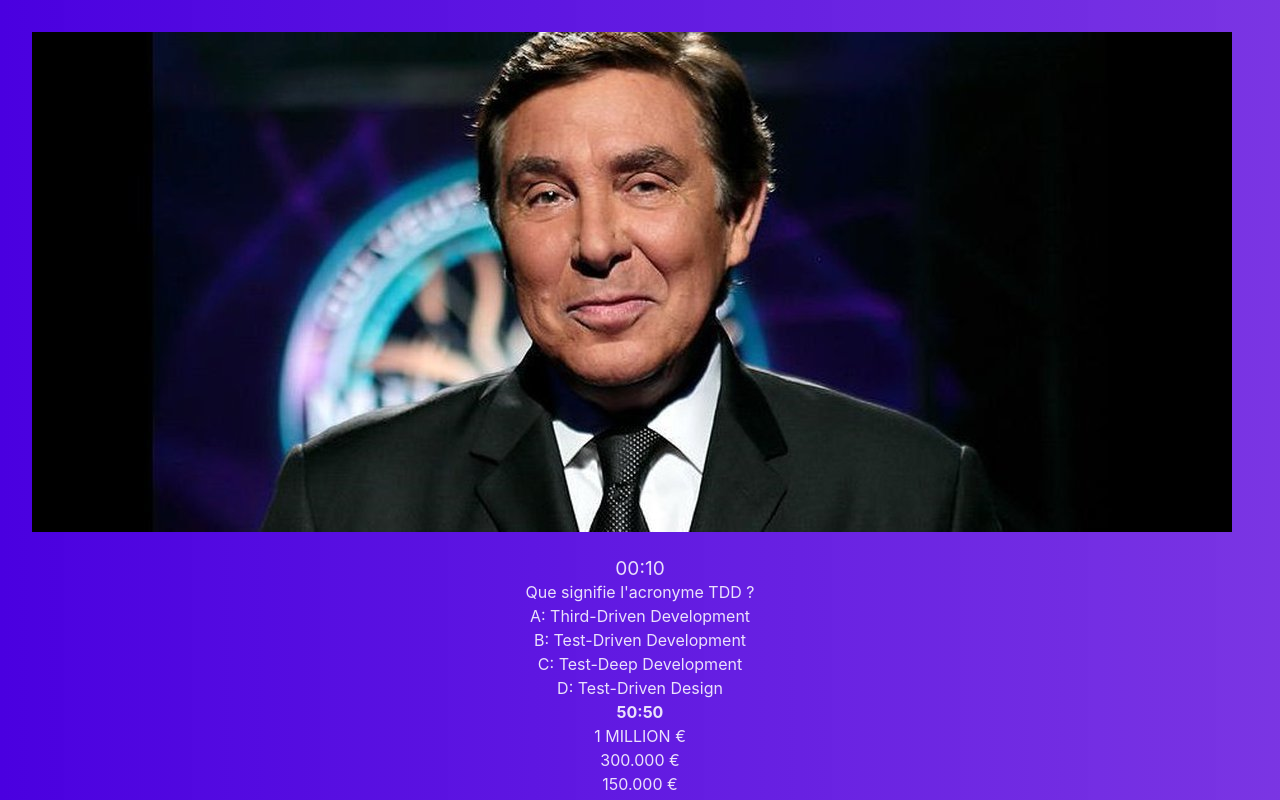
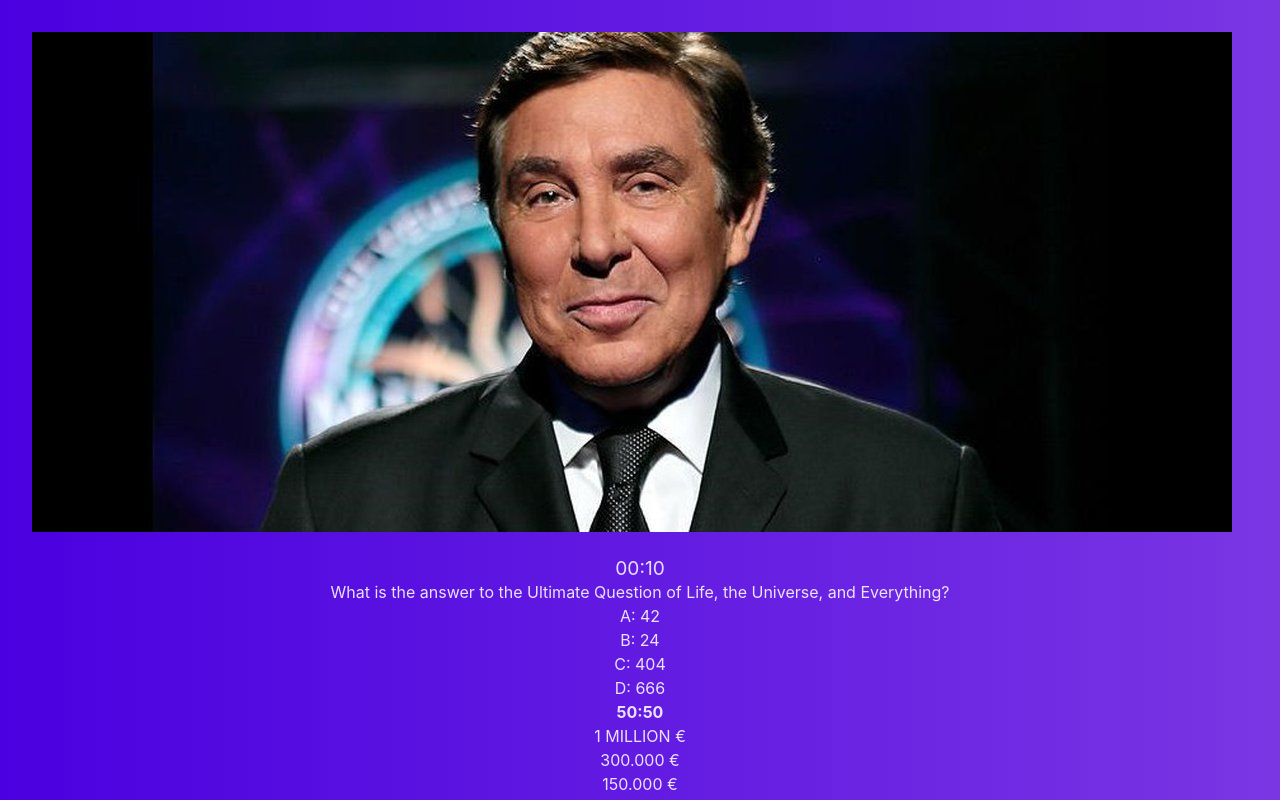
Before and after one commit to krumpyzoid/millionnaire, a React (Vite) app: page / in a window 1280 px wide. Shown: the top 800 px of the page. Built offline with nearby package versions, Linux system fonts and the light colour scheme.

Commit message:
connect CurrentQuestionComponent to the core-logic

```diff
--- a/package.json
+++ b/package.json
@@ -15,6 +15,7 @@
     "axios": "^1.5.1",
     "react": "^18.2.0",
     "react-dom": "^18.2.0",
+    "react-redux": "^8.1.3",
     "react-spring": "^9.7.3"
   },
   "devDependencies": {
--- a/src/main.tsx
+++ b/src/main.tsx
@@ -1,10 +1,30 @@
-import React from 'react'
-import ReactDOM from 'react-dom/client'
-import App from './App.tsx'
-import './index.css'
+import React from "react";
+import ReactDOM from "react-dom/client";
+import App from "./App.tsx";
+import "./index.css";
+import { initReduxStore } from "./who-wants-to-be-millionaire/store/reduxStore.ts";
+import { QuestionGatewayStub } from "./who-wants-to-be-millionaire/adapters/secondary/gateways/questionGatewayStub.ts";
+import { Provider } from "react-redux";
 
-ReactDOM.createRoot(document.getElementById('root')!).render(
+const questionGateway = new QuestionGatewayStub();
+const store = initReduxStore({ questionGateway });
+
+questionGateway.question = {
+  id: "1",
+  label:
+    "What is the answer to the Ultimate Question of Life, the Universe, and Everything?",
+  possibleAnswers: {
+    A: "42",
+    B: "24",
+    C: "404",
+    D: "666",
+  },
+};
+
+ReactDOM.createRoot(document.getElementById("root")!).render(
   <React.StrictMode>
-    <App />
+    <Provider store={store}>
+      <App />
+    </Provider>
   </React.StrictMode>,
-)
+);
--- a/src/who-wants-to-be-millionaire/CurrentQuestion.component.tsx
+++ b/src/who-wants-to-be-millionaire/CurrentQuestion.component.tsx
@@ -2,15 +2,33 @@ import { QuestionTitle } from "./QuestionTitle.component.tsx";
 import { PossibleAnswers } from "./PossibleAnswers.component.tsx";
 import jfoucault from "../assets/img/jfoucault.jpeg";
 import { Countdown } from "./Countdown.tsx";
+import { useDispatch, useSelector } from "react-redux";
+import { useEffect } from "react";
+import { retrieveQuestion } from "./core-logic/use-cases/question-retrieval/retrieveQuestion.ts";
+import { AppDispatch } from "./store/reduxStore.ts";
+import { AppState } from "./store/appState.ts";
 
 export const CurrentQuestion = () => {
+  const dispatch = useDispatch<AppDispatch>();
+  const question = useSelector((state: AppState) => state.question);
+
+  useEffect(() => {
+    (async () => {
+      await dispatch(retrieveQuestion());
+    })();
+  }, [dispatch]);
+
   return (
     <div>
       <img src={jfoucault} alt="Jean-Pierre Foucault" />
       <br />
-      <Countdown />
-      <QuestionTitle title="Que signifie l'acronyme TDD ?" />
-      <PossibleAnswers />
+      {question && (
+        <div>
+          <Countdown />
+          <QuestionTitle title={question.label} />
+          <PossibleAnswers answers={question.possibleAnswers} />
+        </div>
+      )}
     </div>
   );
 };
--- a/src/who-wants-to-be-millionaire/PossibleAnswers.component.tsx
+++ b/src/who-wants-to-be-millionaire/PossibleAnswers.component.tsx
@@ -1,18 +1,21 @@
-export const PossibleAnswers = () => {
+import { FC } from "react";
+import { Question } from "./core-logic/use-cases/question-retrieval/question.ts";
+
+export type Props = {
+  answers: Question["possibleAnswers"];
+};
+
+export const PossibleAnswers: FC<Props> = ({ answers }) => {
   return (
     <div className="w-full justify-center grid grid-cols-2 text-white gap-4 font-mono text-sm text-left font-bold leading-6 bg-stripes-fuchsia rounded-lg">
-      <div className="border-3 border-blue-300 rounded-lg px-3 py-1 bg-gray-900">
-        <span className="text-orange-500">A:</span> Third-Driven Development
-      </div>
-      <div className="border-3 border-blue-300 rounded-lg px-3 py-1 bg-gray-900">
-        <span className="text-orange-500">B:</span> Test-Driven Development
-      </div>
-      <div className="border-3 border-blue-300 rounded-lg px-3 py-1 bg-gray-900">
-        <span className="text-orange-500">C:</span> Test-Deep Development
-      </div>
-      <div className="border-3 border-blue-300 rounded-lg px-3 py-1 bg-gray-900">
-        <span className="text-orange-500">D:</span> Test-Driven Design
-      </div>
+      {Object.entries(answers).map(([answerLetter, label]) => (
+        <div
+          key={answerLetter}
+          className="border-3 border-blue-300 rounded-lg px-3 py-1 bg-gray-900"
+        >
+          <span className="text-orange-500">{answerLetter}:</span> {label}
+        </div>
+      ))}
     </div>
   );
 };
```
Also changed, not shown: 1 other file (tests, documents, lock files or other folders).
